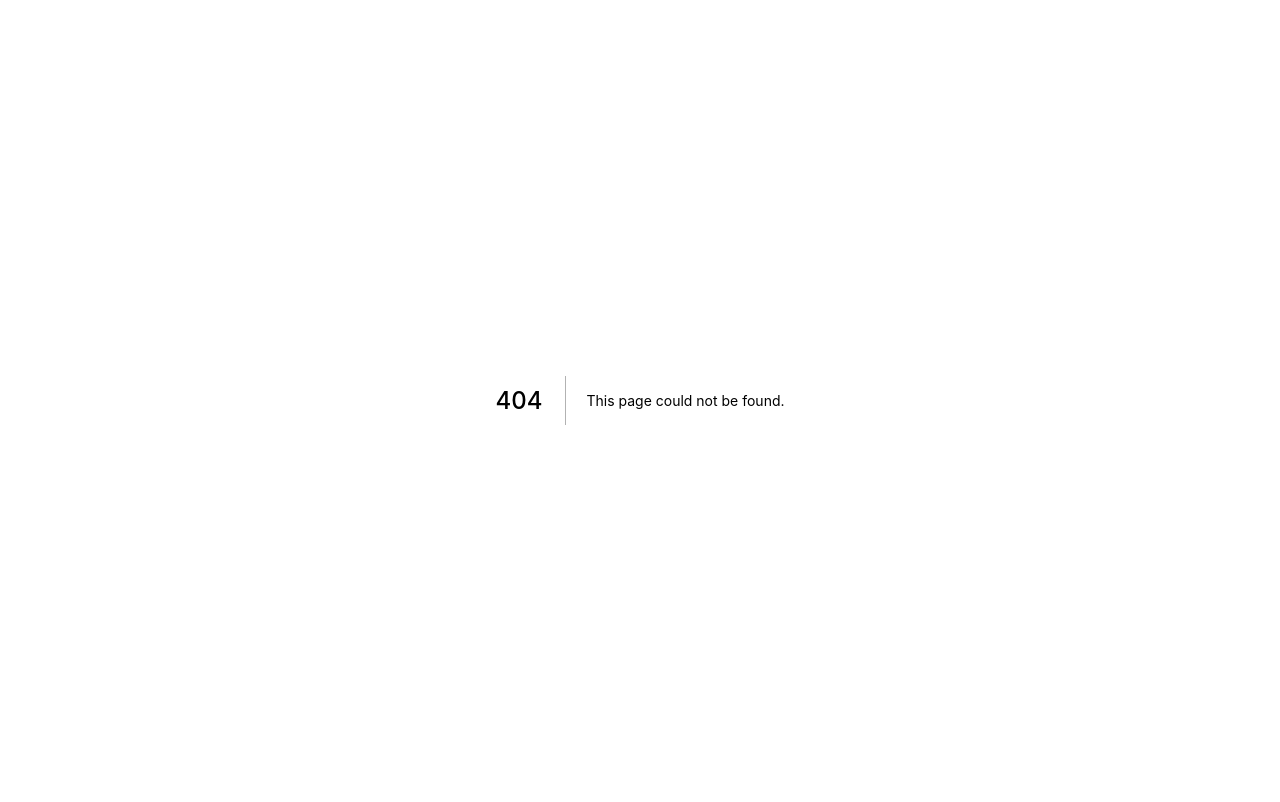
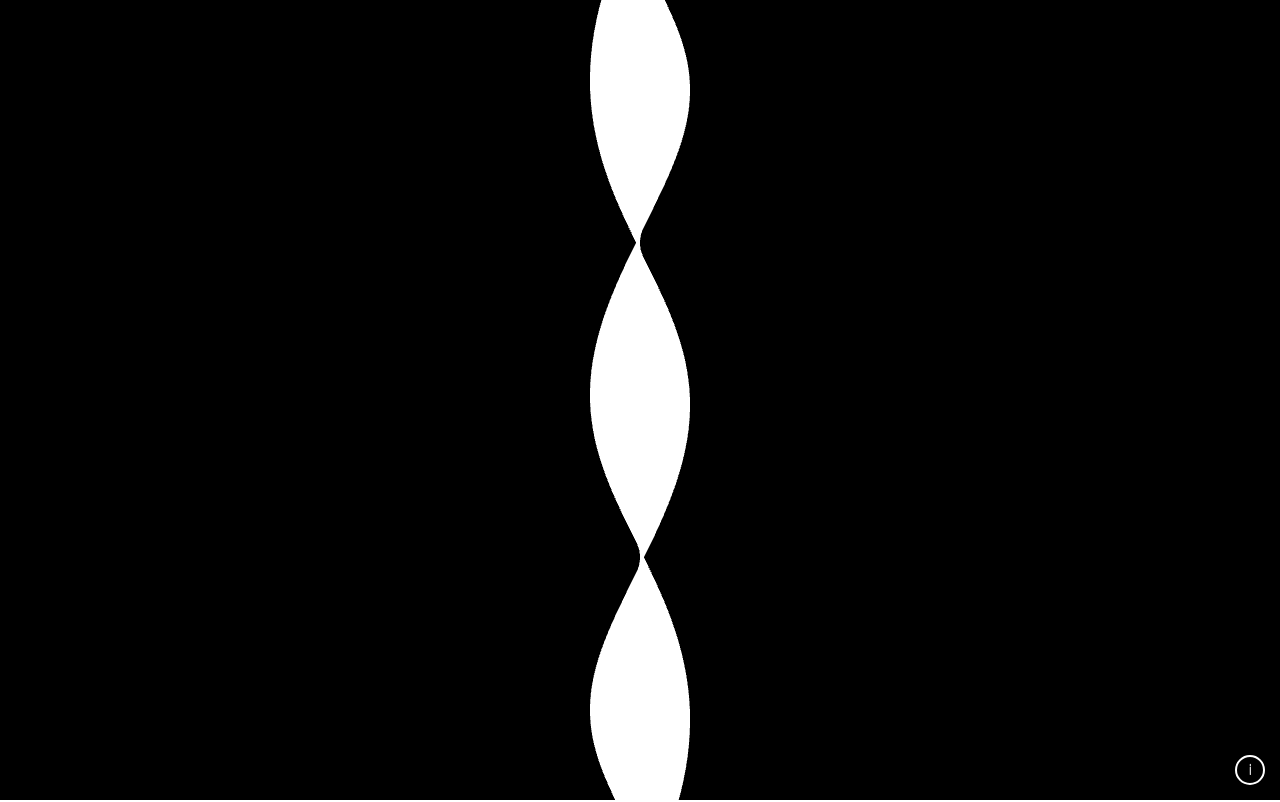
Before and after one commit to aratius/Vespertine, a Next.js app: page /projects/paper in a window 1280 px wide. Before the commit this address had no page. Built offline with nearby package versions, Linux system fonts and the light colour scheme.

Commit message:
紙がねじれる感じ

```diff
--- a/public/pages.json
+++ b/public/pages.json
@@ -1,8 +1,10 @@
 {
 	"name": "/",
 	"pages": [
+		"box",
 		"circlePacking",
 		"fluid2D",
+		"paper",
 		"template",
 		"templateJS",
 		"tree3d",
--- a/src/components/common/recursionFiles.tsx
+++ b/src/components/common/recursionFiles.tsx
@@ -7,6 +7,9 @@ interface Props {
 	pages: (string|Props)[]
 }
 
+/**
+ * 再帰
+ */
 export default class RecursionFiles extends Component<Props> {
 
 	public render(): ReactElement {
--- /dev/null
+++ b/src/lib/webgl/projects/box/main.ts
@@ -0,0 +1,52 @@
+
+import { AmbientLight, BoxBufferGeometry, BufferGeometry, DirectionalLight, Mesh, MeshBasicMaterial, MeshStandardMaterial, PlaneBufferGeometry } from "three";
+import { TextGeometry } from "three/examples/jsm/geometries/TextGeometry";
+import WebGLBase from "src/lib/webgl/common/main";
+import { FontLoader } from "three/examples/jsm/loaders/FontLoader";
+import gsap from "gsap";
+import BoxMaterial from "./material/boxMaterial";
+
+export default class Main extends WebGLBase {
+
+	public _projectName: string = "box";
+	private _box: Mesh<BoxBufferGeometry, BoxMaterial> | null = null;
+
+	constructor(canvas: HTMLCanvasElement) {
+		super(canvas, {
+			camera: "perspective"
+		});
+	}
+
+	protected _initChild(): void {
+
+		this._camera?.position.setZ(10);
+
+		this._createBox();
+	}
+
+	protected _deInitChild(): void {
+
+	}
+
+	protected _resizeChild(): void {
+
+	}
+
+	protected _updateChild(): void {
+		if (this._box)
+			this._box!.material.setTime(this._elapsedTime);
+	}
+
+	/**
+	 * create box
+	 */
+	private _createBox(): void {
+		const geo = new BoxBufferGeometry(1, 1, 1, 300, 300, 300);
+		const mat = new BoxMaterial();
+		this._box = new Mesh(geo, mat);
+		this._box.rotateX(Math.PI / 4);
+		this._box.rotateY(Math.PI / 4);
+		this._scene?.add(this._box);
+	}
+
+}
--- /dev/null
+++ b/src/lib/webgl/projects/paper/main.ts
@@ -0,0 +1,73 @@
+
+import { AmbientLight, DirectionalLight, DoubleSide, Mesh, MeshBasicMaterial, MeshStandardMaterial, PlaneBufferGeometry, ShaderMaterial, Uniform } from "three";
+import { TextGeometry } from "three/examples/jsm/geometries/TextGeometry";
+import WebGLBase from "src/lib/webgl/common/main";
+import { FontLoader } from "three/examples/jsm/loaders/FontLoader";
+import gsap, { unitize } from "gsap";
+
+export default class Main extends WebGLBase {
+
+	public _projectName: string = "paper";
+
+	constructor(canvas: HTMLCanvasElement) {
+		super(canvas, {
+			camera: "perspective"
+		});
+	}
+
+	protected _initChild(): void {
+		this._createPaper();
+
+		this._camera?.position.set(0, 0, 10);
+	}
+
+	protected _deInitChild(): void {
+
+	}
+
+	protected _resizeChild(): void {
+
+	}
+
+	protected _updateChild(): void {
+
+	}
+
+	/**
+	 *
+	 */
+	private _createPaper(): void {
+		const geo = new PlaneBufferGeometry(1, 10, 10, 100);
+		const mat = new ShaderMaterial({
+			vertexShader: `
+				#define PI 3.14159265
+
+				float atan2(in float y, in float x){
+					return x == 0.0 ? sign(y) * PI / 2. : atan(y, x);
+				}
+
+				void main() {
+					vec3 pos = position;
+					float angle = atan2(pos.x, pos.z);
+					angle += pos.y * 1.;
+					float vecHoriLen = length(pos.xz);
+					vec2 newPosHori = vec2(sin(angle), cos(angle)) * vecHoriLen;
+					pos = vec3(newPosHori.x, pos.y, newPosHori.y);
+					gl_Position = projectionMatrix * modelViewMatrix * vec4(pos, 1.);
+				}
+			`,
+			fragmentShader: `
+				void main() {
+					gl_FragColor = vec4(1.);
+				}
+			`,
+			uniforms: {
+
+			},
+			side: DoubleSide
+		});
+		const mesh = new Mesh(geo, mat);
+		this._scene?.add(mesh);
+	}
+
+}
--- /dev/null
+++ b/src/pages/projects/paper.tsx
@@ -0,0 +1,62 @@
+
+import { Component, ReactElement } from "react";
+import WebGLMain from "src/lib/webgl/projects/paper/main";
+import styles from "src/styles/projects/paper.module.scss"
+import Head from "src/components/common/head";
+import Info from "src/components/common/info";
+
+interface Props {}
+interface State {}
+
+export default class Index extends Component {
+
+    public state: State = {}
+    constructor(props: Props) {
+        super(props)
+        this.state = {}
+    }
+
+    public componentDidMount(): void {
+    }
+
+	private _onRefCanvas(node: HTMLCanvasElement): void {
+		if(!node) return
+		const webgl = new WebGLMain(node)
+		webgl.init()
+	}
+
+    public render(): ReactElement {
+        return (
+            <div className={styles.container}>
+				<Info
+					title="paper"
+					shareText=""
+					shareUrl=""
+					twitterId=""
+					cc={`© 2022 | quick-sand`}
+					details={[
+						[
+							{
+								type: "text",
+								text: "template engine: "
+							},
+							{
+								type: "link",
+								text: "quick-sand",
+								link: "https://github.com/aratius/quick-sand"
+							}
+						]
+					]}
+				/>
+				<Head
+					title="paper"
+					ogImgPath=""
+					ogUrl=""
+					description=""
+					twitterId=""
+				/>
+                <canvas ref={this._onRefCanvas}></canvas>
+            </div>
+        )
+    }
+}
--- a/src/styles/foundation/_base.scss
+++ b/src/styles/foundation/_base.scss
@@ -27,6 +27,7 @@ body {
   background: #fff;
   -webkit-text-size-adjust: 100%;
   -webkit-font-smoothing: antialiased;
+  overflow: hidden;
 }
 
 html,
--- /dev/null
+++ b/src/styles/projects/box.module.scss
@@ -0,0 +1,11 @@
+
+.container {
+	width: 100vw;
+	height: 100vh;
+	margin: 0;
+
+	canvas {
+		width: 100%;
+		height: 100%;
+	}
+}
--- /dev/null
+++ b/src/styles/projects/paper.module.scss
@@ -0,0 +1,11 @@
+
+.container {
+	width: 100vw;
+	height: 100vh;
+	margin: 0;
+
+	canvas {
+		width: 100%;
+		height: 100%;
+	}
+}
```
Also changed, not shown: src/lib/webgl/projects/box/material/boxMaterial.ts (added, +25 -0 lines), src/pages/projects/box.tsx (added, +62 -0 lines), src/lib/webgl/projects/box/material/shader/box.frag (added), src/lib/webgl/projects/box/material/shader/box.vert (added).
